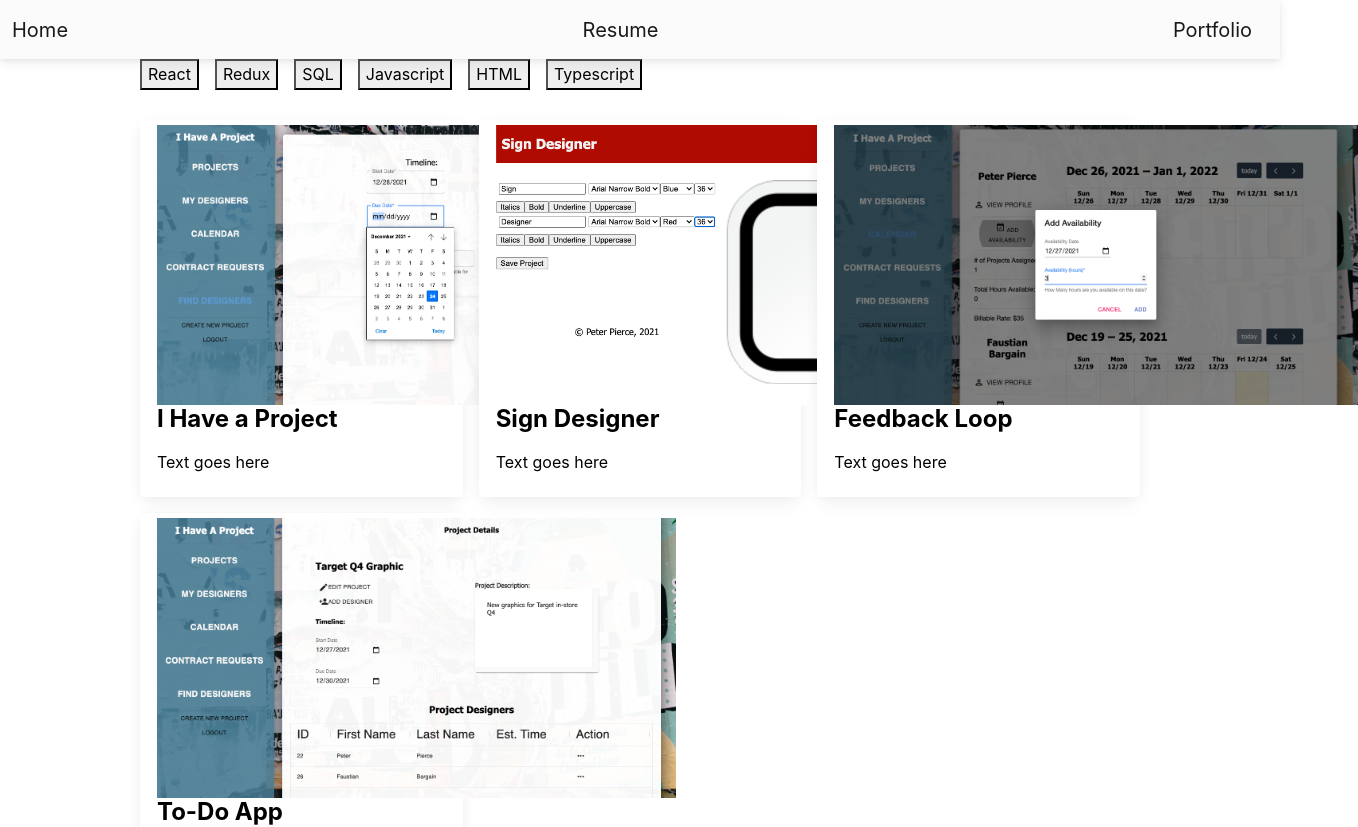
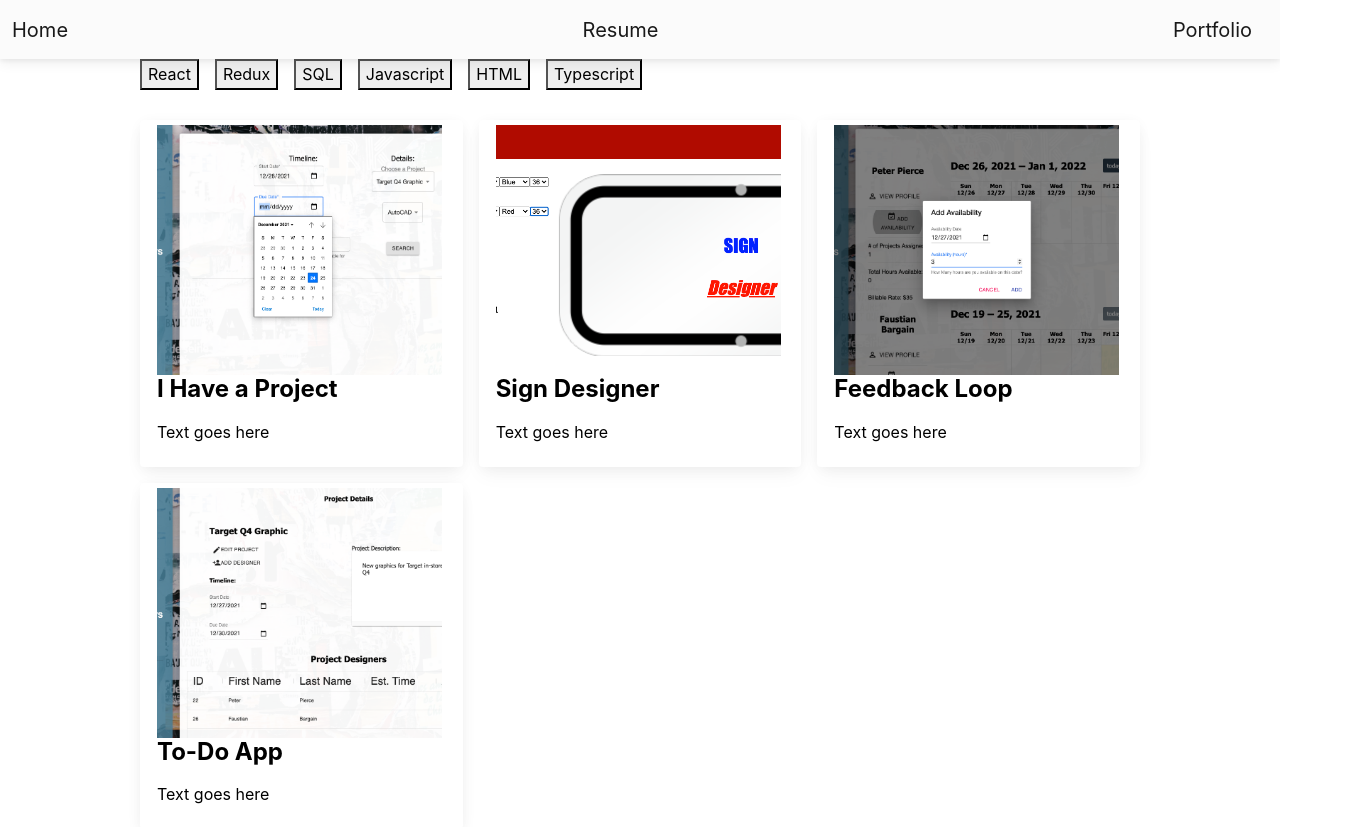
Before and after one commit to Ugh-GitHub/functional_learning, a React (Create React App) app: page /portfolio in a window 1280 px wide. Shown: the top 827 px of the page, 1358 px wide, since content can reach past the window. Built offline with nearby package versions, Linux system fonts and the light colour scheme.

Commit message:
added object fit to portfolio images for a basic display

```diff
--- a/src/Components/GridItem/GridItem.js
+++ b/src/Components/GridItem/GridItem.js
@@ -4,7 +4,7 @@ export default function GridItem({ project }) {
     return (
 
         <>
-            <img src={project.imageLink} className="PortfolioCard" alt={project.altTag}></img>
+            <img src={project.imageLink} className="PortfolioCardImage" alt={project.altTag}></img>
             <h4><b>{project.name}</b></h4>
             <p>{project.due}</p>
             <p>Text goes here</p>
--- a/src/Components/Portfolio/Portfolio.css
+++ b/src/Components/Portfolio/Portfolio.css
@@ -24,6 +24,12 @@ img {
     height: 280px;
 }
 
+.PortfolioCardImage {
+    width: 285px;
+    height: 250px;
+    object-fit: cover;
+}
+
 /* Screen larger than 600px? 2 column */
 @media (min-width: 550px) {
     .cards { grid-template-columns: repeat(2, 1fr); }
```
